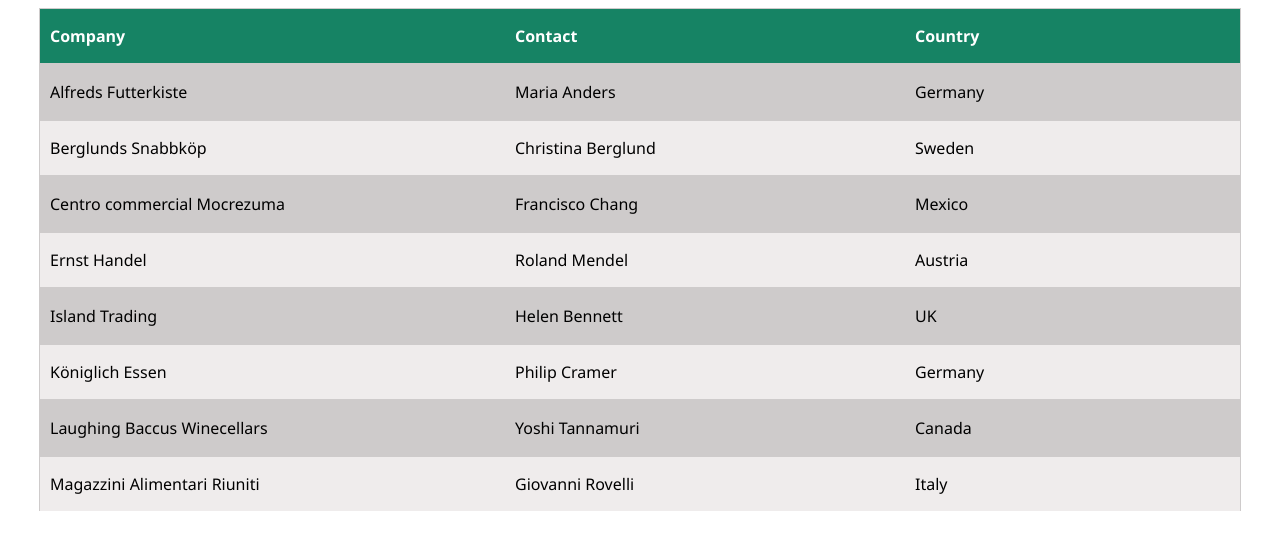
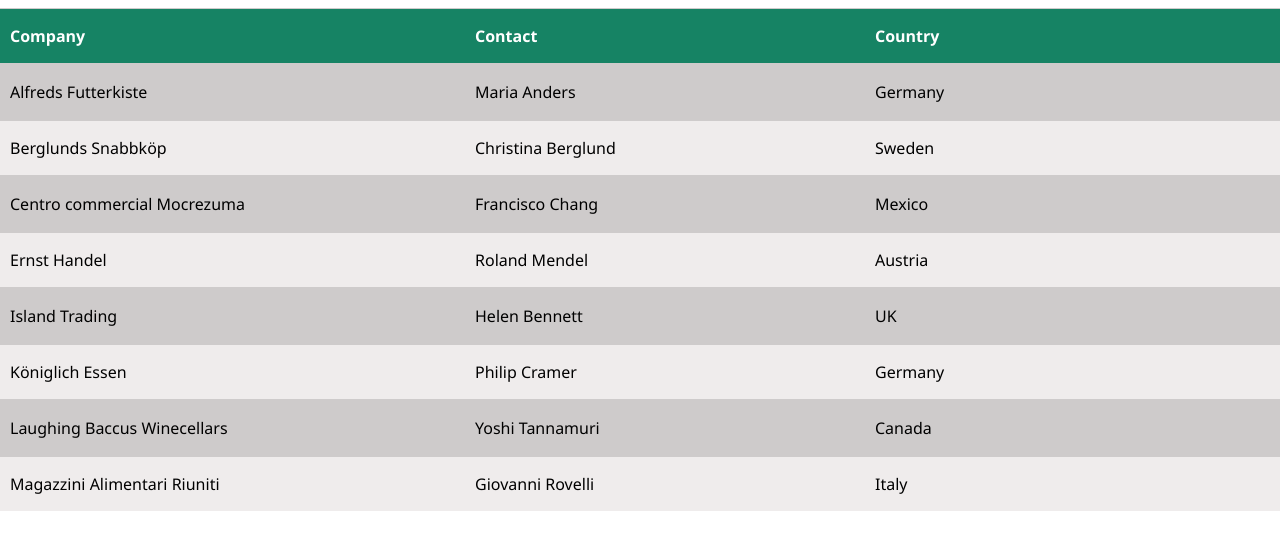
Before and after one commit to gayathrinairr/MERN_Tasks, a plain HTML site: page CSS_Task3.html in a window 1280 px wide. Drawn offline with Linux system fonts and the light colour scheme.

Commit message:
style3.css

```diff
--- a/style3.css
+++ b/style3.css
@@ -1,5 +1,5 @@
 div{
-    width: 150vh;
+    width: 160vh;
     display: flex;
     font-family:'Segoe UI', Tahoma, Geneva, Verdana, sans-serif;
     border: 1px solid rgb(206, 203, 203);
```
